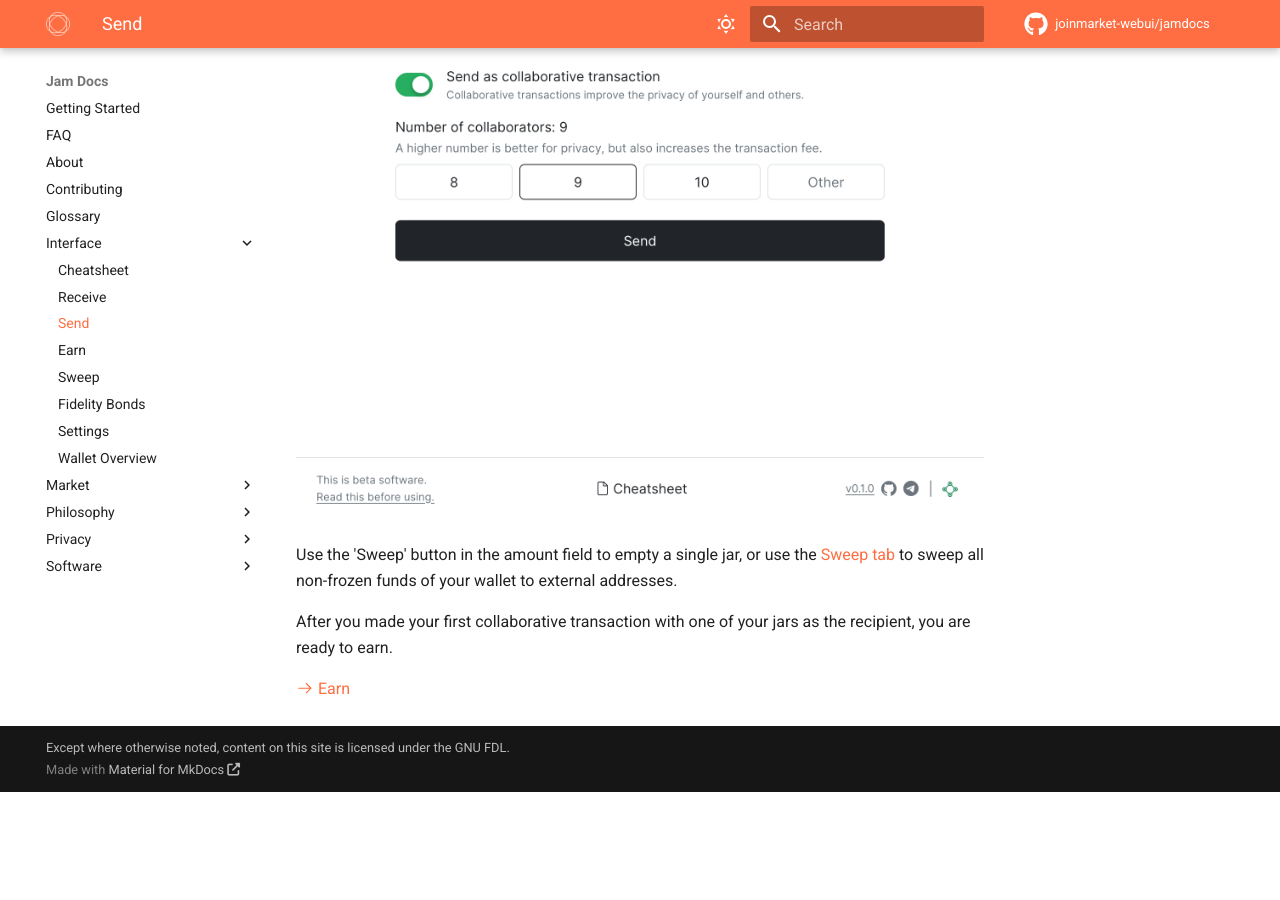
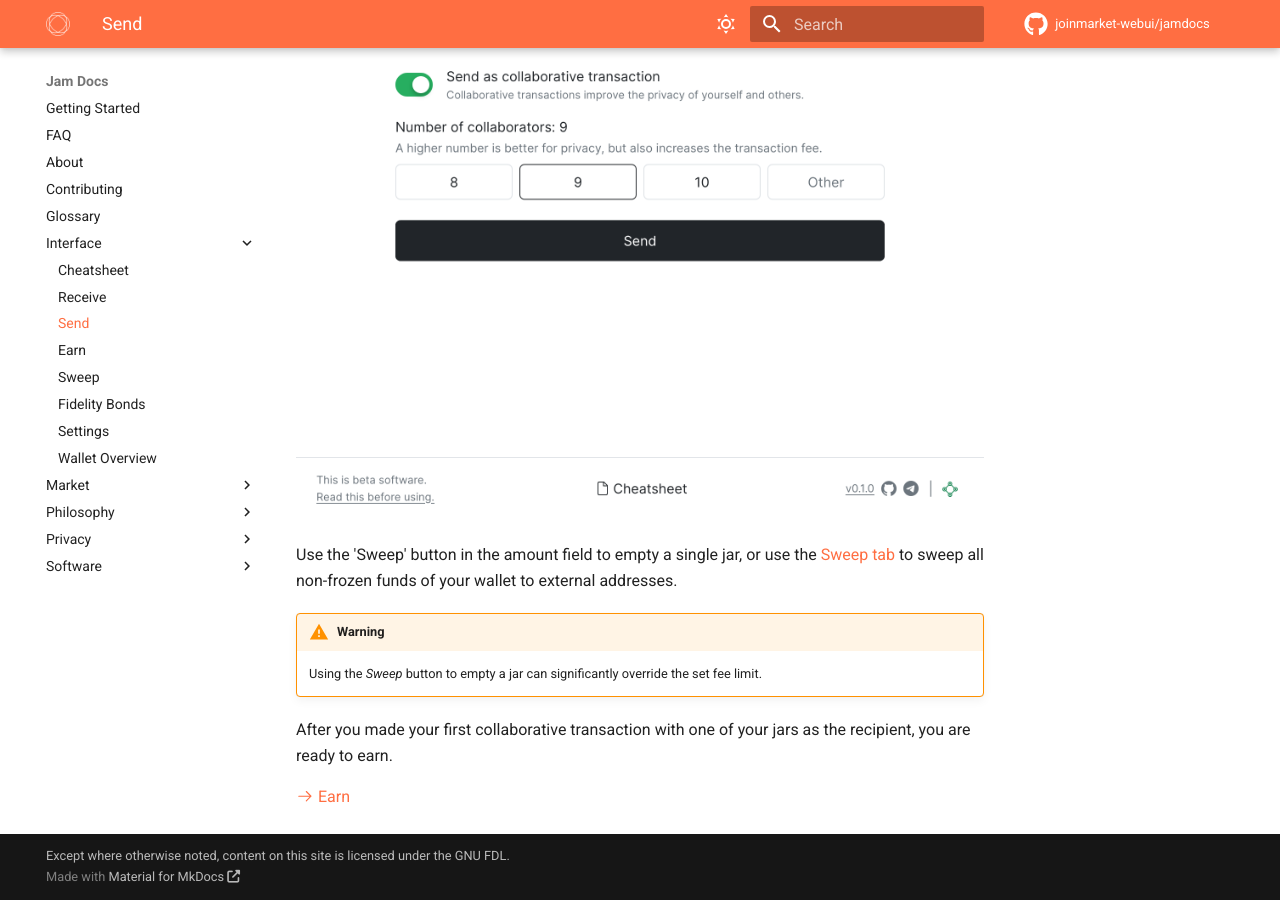
Before and after one commit to joinmarket-webui/jamdocs, an MkDocs documentation site: the page built from docs/interface/02-send.md, in a window 1280 px wide and 900 px high, scrolled down 841 px. Built offline with MkDocs 1.6.1 and Material for MkDocs 9.7.7, drawn with Linux system fonts in a browser that asks for light colours; nearby versions of some CDN libraries; comment, search, counter and statistics services are not loaded; before the commit the page ends 1633 px from its top, so only the background shows below that.

Commit message:
add warning for sweep button fee overriddance

```diff
--- a/docs/interface/02-send.md
+++ b/docs/interface/02-send.md
@@ -25,6 +25,9 @@
 [Sweep tab][sweep] to sweep all non-frozen funds of your wallet to external
 addresses.
 
+!!! Warning
+    Using the _Sweep_ button to empty a jar can significantly override the set fee limit.
+
 After you made your first collaborative transaction with one of your jars as the
 recipient, you are ready to earn.
 
```
